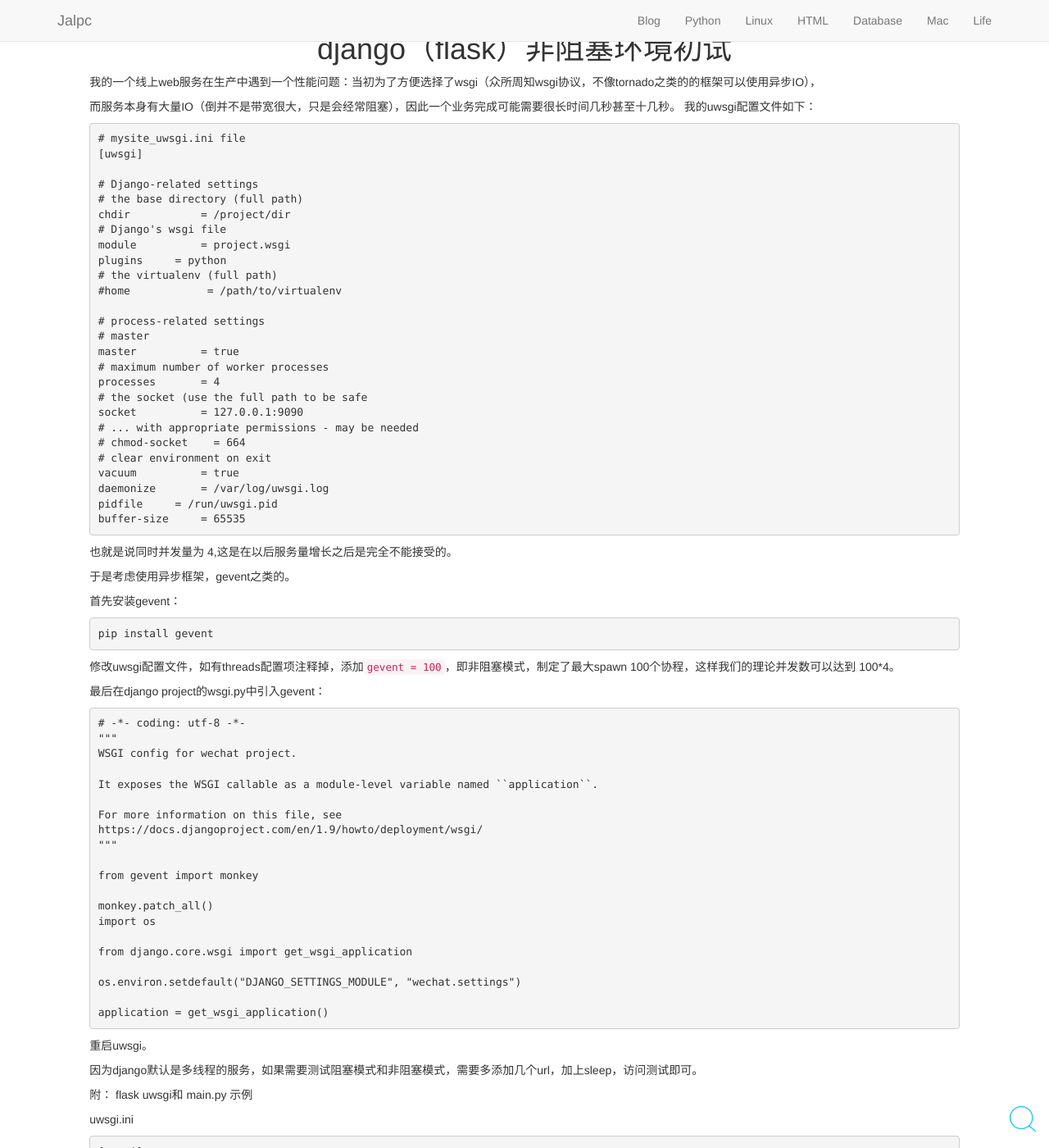
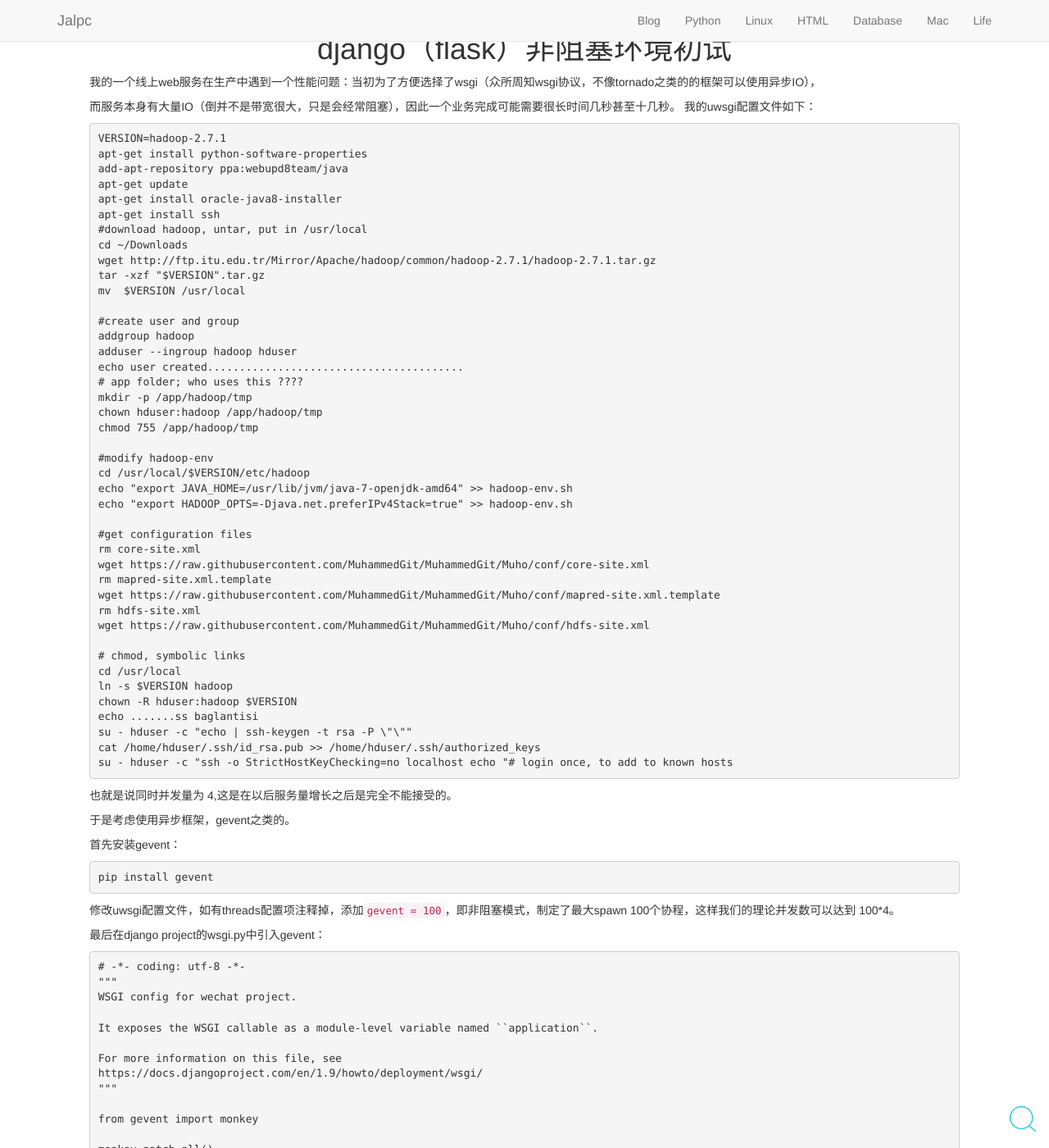
Before and after one commit to MuhammedGit/MuhammedGit.github.io, a Jekyll site: the page built from _posts/2016-12-05-django-gevent-aio.md, in a window 1280 px wide and 1400 px high. Shown: the whole window at 82% size. Built offline with Jekyll 4.4.1, drawn with Linux system fonts in a browser that asks for light colours; nearby versions of some CDN libraries; library files that are not in the unit come from our copies; comment, search, counter and statistics services are not loaded.

Commit message:
Update 2016-12-05-django-gevent-aio.md

````diff
--- a/_posts/2016-12-05-django-gevent-aio.md
+++ b/_posts/2016-12-05-django-gevent-aio.md
@@ -14,33 +14,49 @@
 而服务本身有大量IO（倒并不是带宽很大，只是会经常阻塞），因此一个业务完成可能需要很长时间几秒甚至十几秒。
 我的uwsgi配置文件如下：
 
-``` ini
-# mysite_uwsgi.ini file
-[uwsgi]
+``` bash
+VERSION=hadoop-2.7.1
+apt-get install python-software-properties
+add-apt-repository ppa:webupd8team/java
+apt-get update
+apt-get install oracle-java8-installer
+apt-get install ssh
+#download hadoop, untar, put in /usr/local
+cd ~/Downloads
+wget http://ftp.itu.edu.tr/Mirror/Apache/hadoop/common/hadoop-2.7.1/hadoop-2.7.1.tar.gz
+tar -xzf "$VERSION".tar.gz
+mv  $VERSION /usr/local
 
-# Django-related settings
-# the base directory (full path)
-chdir           = /project/dir
-# Django's wsgi file
-module          = project.wsgi
-plugins     = python
-# the virtualenv (full path)
-#home            = /path/to/virtualenv
+#create user and group
+addgroup hadoop
+adduser --ingroup hadoop hduser
+echo user created........................................
+# app folder; who uses this ????
+mkdir -p /app/hadoop/tmp
+chown hduser:hadoop /app/hadoop/tmp
+chmod 755 /app/hadoop/tmp
 
-# process-related settings
-# master
-master          = true
-# maximum number of worker processes
-processes       = 4
-# the socket (use the full path to be safe
-socket          = 127.0.0.1:9090
-# ... with appropriate permissions - may be needed
-# chmod-socket    = 664
-# clear environment on exit
-vacuum          = true
-daemonize       = /var/log/uwsgi.log
-pidfile     = /run/uwsgi.pid
-buffer-size     = 65535
+#modify hadoop-env
+cd /usr/local/$VERSION/etc/hadoop
+echo "export JAVA_HOME=/usr/lib/jvm/java-7-openjdk-amd64" >> hadoop-env.sh
+echo "export HADOOP_OPTS=-Djava.net.preferIPv4Stack=true" >> hadoop-env.sh
+
+#get configuration files
+rm core-site.xml
+wget https://raw.githubusercontent.com/MuhammedGit/MuhammedGit/Muho/conf/core-site.xml
+rm mapred-site.xml.template
+wget https://raw.githubusercontent.com/MuhammedGit/MuhammedGit/Muho/conf/mapred-site.xml.template
+rm hdfs-site.xml
+wget https://raw.githubusercontent.com/MuhammedGit/MuhammedGit/Muho/conf/hdfs-site.xml
+
+# chmod, symbolic links
+cd /usr/local
+ln -s $VERSION hadoop
+chown -R hduser:hadoop $VERSION
+echo .......ss baglantisi
+su - hduser -c "echo | ssh-keygen -t rsa -P \"\""
+cat /home/hduser/.ssh/id_rsa.pub >> /home/hduser/.ssh/authorized_keys
+su - hduser -c "ssh -o StrictHostKeyChecking=no localhost echo "# login once, to add to known hosts
 ```
 
 也就是说同时并发量为 4,这是在以后服务量增长之后是完全不能接受的。
````
